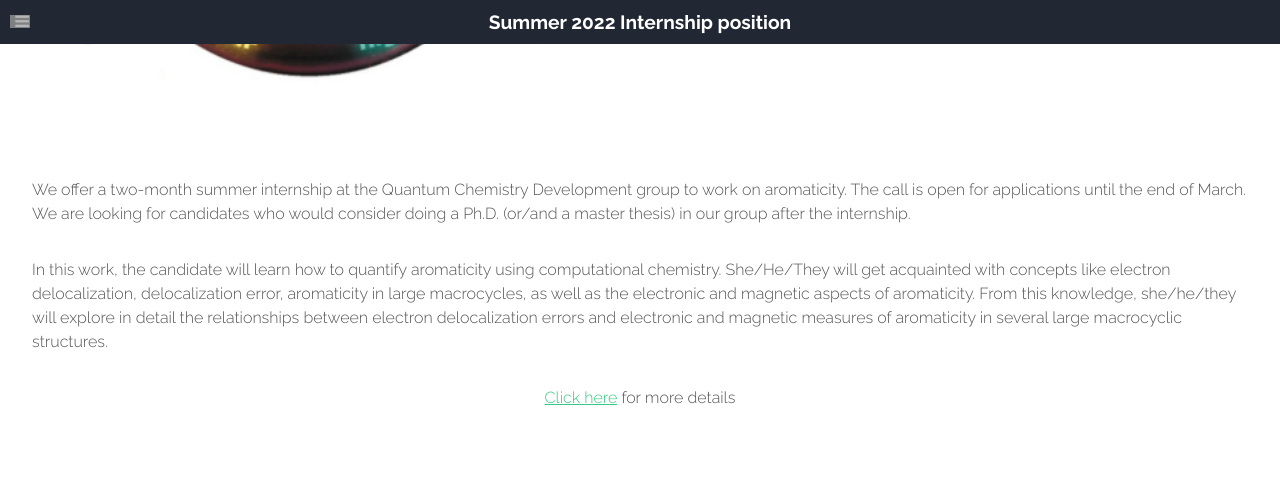
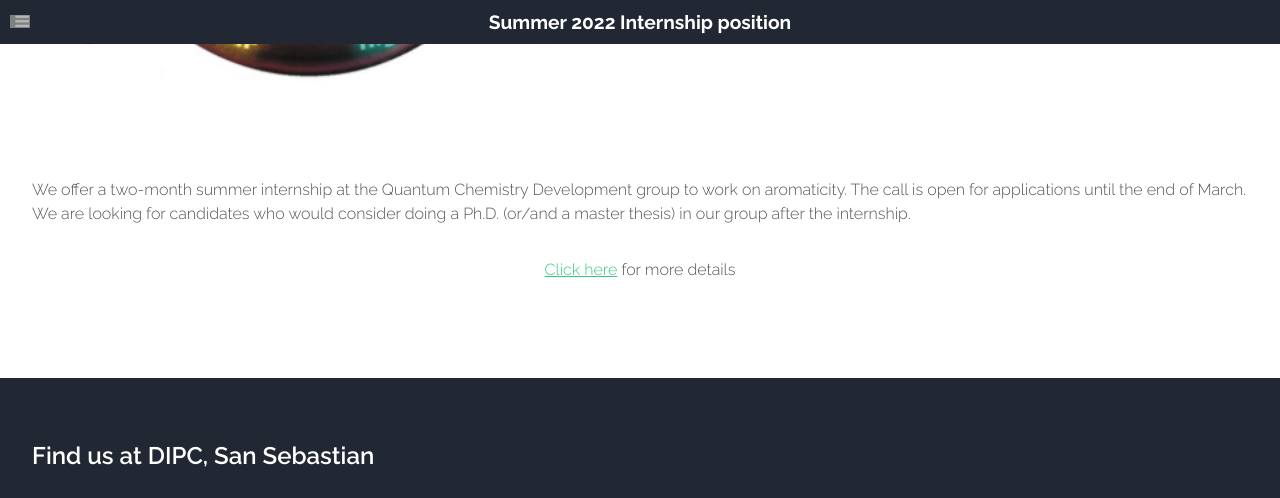
Before and after one commit to old-jekyll-templates/Horizons-Jekyll-Theme, a Jekyll site: the page built from _posts/2022-02-24-internship-summer-2022.md, in a window 1280 px wide and 900 px high, scrolled down 869 px, cut to the strip 0-498 px from the top of the window. Built offline with Jekyll 4.4.1, drawn with Linux system fonts in a browser that asks for light colours; grey boxes are pictures that could not be loaded.

Commit message:
Update 2022-02-24-internship-summer-2022.md

```diff
--- a/_posts/2022-02-24-internship-summer-2022.md
+++ b/_posts/2022-02-24-internship-summer-2022.md
@@ -8,5 +8,5 @@ layout: post
 <br>
 <P ALIGN="justify">
   <p>We offer a two-month summer internship at the Quantum Chemistry Development group to work on aromaticity. The call is open for applications until the end of March. We are looking for candidates who would consider doing a Ph.D. (or/and a master thesis) in our group after the internship.</p>
-  <p>In this work, the candidate will learn how to quantify aromaticity using computational chemistry. She/He/They will get acquainted with concepts like electron delocalization, delocalization error, aromaticity in large macrocycles, as well as the electronic and magnetic aspects of aromaticity. From this knowledge, she/he/they will explore in detail the relationships between electron delocalization errors and electronic and magnetic measures of aromaticity in several large macrocyclic structures. </p>
+
 <center><a href="{{ site.baseurl }}/openings.html#internship-aromaticity-2022">Click here</a> for more details</center>
```
